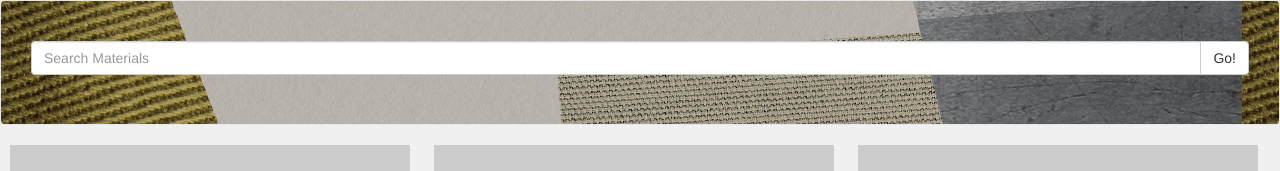
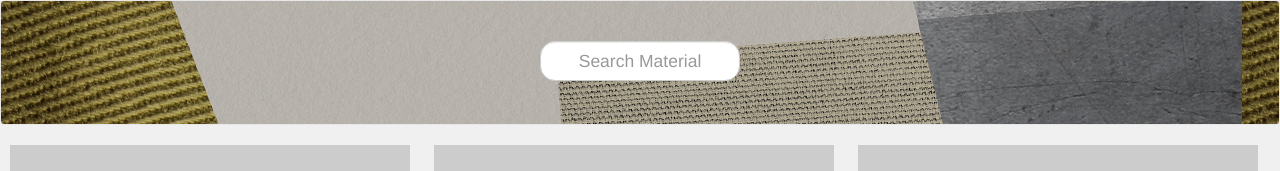
Before and after one commit to xasopheno/materials, a plain HTML site: page masonry/index.html in a window 1280 px wide. Shown: the top 171 px of the page. Drawn offline with nearby package versions, Linux system fonts and the light colour scheme; placeholder pictures from the web are drawn by us.

Commit message:
starting to work

```diff
--- a/masonry/index.html
+++ b/masonry/index.html
@@ -12,21 +12,13 @@
   <script src="myApp.js"></script>
 
 </head>
-
+<body ng-app="myApp" ng-controller="DemoController">
 <!-- Navigation -->
   <nav class="navbar navbar-default " id="navigation" role="navigation">
-    <div class="container-fluid">
 
-        <!-- Brand and toggle get grouped for better mobile display -->
-        <div class="navbar-header">
-
-
-<div class="col-lg-12 searchBar">
-    <div class="input-group">
-      <input type="text" class="form-control" placeholder="Search Materials">
-      <span class="input-group-btn">
-        <button class="btn btn-default" type="button">Go!</button>
-      </span>
+<div class="col-lg-12 ">
+    <div class="input-group searchBar">
+      <input type="text" class="form-control" placeholder="Search Material" ng-model="userSearch">
     </div><!-- /input-group -->
 
         </div>
@@ -37,12 +29,12 @@
 </div>
 
 
-<body ng-app="myApp" ng-controller="DemoController">
+
 
   <div masonry="" class="content" style="width: 100%;">
 
     <div>
-    <div ng-repeat="image in images" class="masonry-brick">
+    <div ng-repeat="image in images | filter: userSearch" class="masonry-brick">
       <img class="repeated-img" ng-src="http://placehold.it/400x{{image.height}}/{{image.color.bg}}/{{image.color.text}}&text={{image.num}}">
     </img>
     <br>
--- a/masonry/style.css
+++ b/masonry/style.css
@@ -3,7 +3,16 @@
 	margin: 0 10px -5px 10px;
 }
 
-
+.input-group .form-control:last-child {
+    border-top-left-radius: 15px;
+    border-bottom-left-radius: 15px;
+        border-top-right-radius: 15px;
+    border-bottom-right-radius: 15px;
+        width: 200px;
+    height: 40px;
+    text-align: center;
+    font-size: 1.25em;
+}
 
 .navbar-form {
     padding: 25px 15px;
@@ -12,11 +21,9 @@
 }
 
 .searchBar {
-	margin-top: 40px;
-	padding-left: auto;
-	padding-right: auto;
+    margin-top: 40px;
+	margin: 40px auto;
 
-	text-align: center;
 }
 
 #navbar, .navbar, .navbar-collapse {
```
